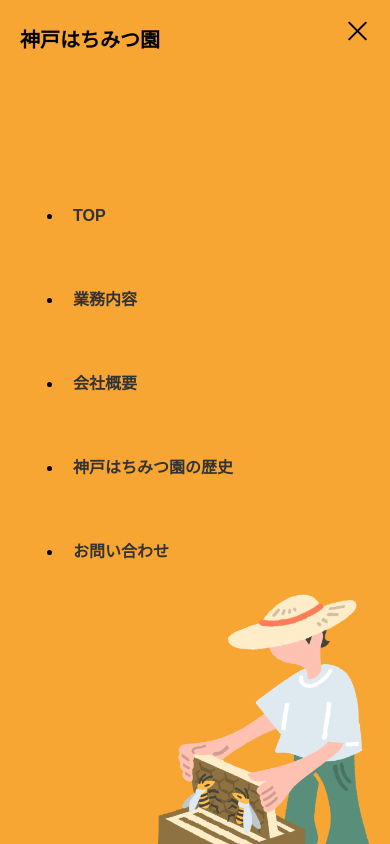
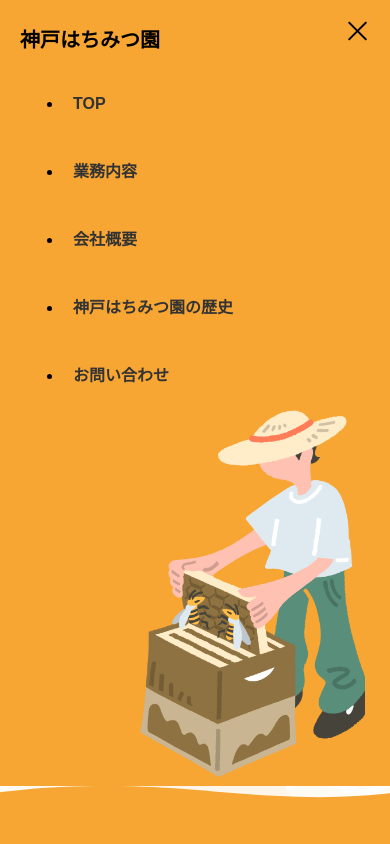
Before and after one commit to naoaoyama/honey_company, a plain HTML site: page index.html in a window 390 px wide. Both pictures are taken after a click on the element 357 px from the left and 29 px from the top of the page. Shown: the top 844 px of the page. Drawn offline with nearby package versions, Linux system fonts and the light colour scheme.

Commit message:
hamburger photo was edited

```diff
--- a/css/style.css
+++ b/css/style.css
@@ -82,8 +82,8 @@ h3,p {
 
   .sp ul {
     padding-left: 63px;
-    padding-top: 104px;
-    line-height: 4;
+    /* padding-top: 104px; */
+    line-height: 3;
   }
 
   .sp li {
@@ -94,7 +94,8 @@ h3,p {
   }
 
   .sp img {
-    padding-left: 150px;
+    padding-left: 140px;
+    bottom: 50px;
   }
 
 
```
